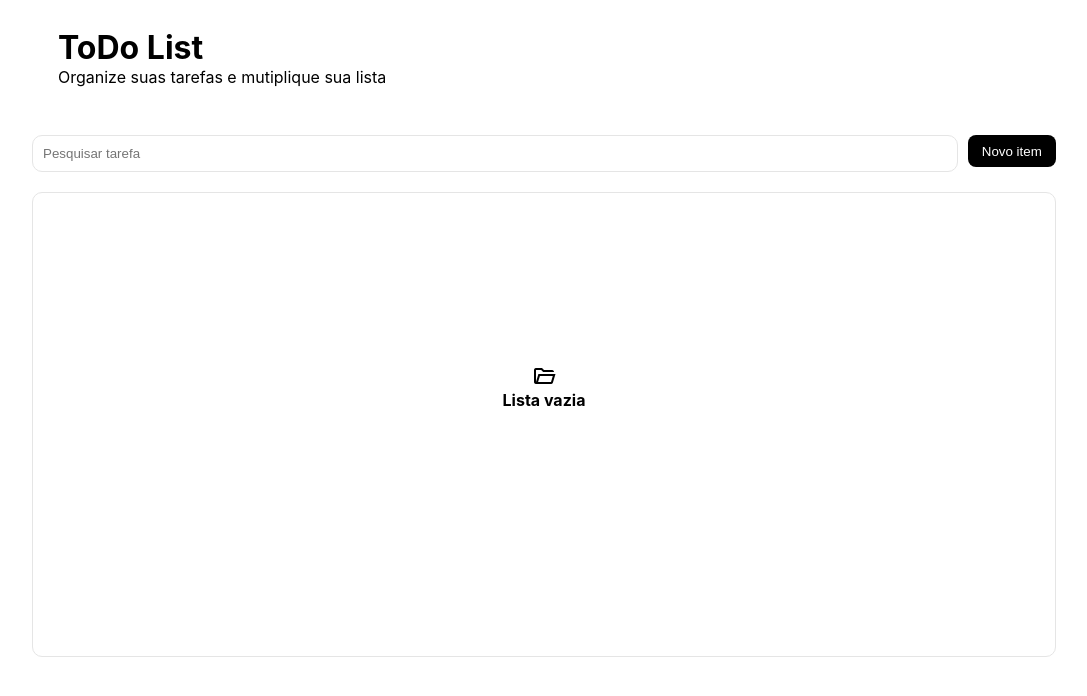
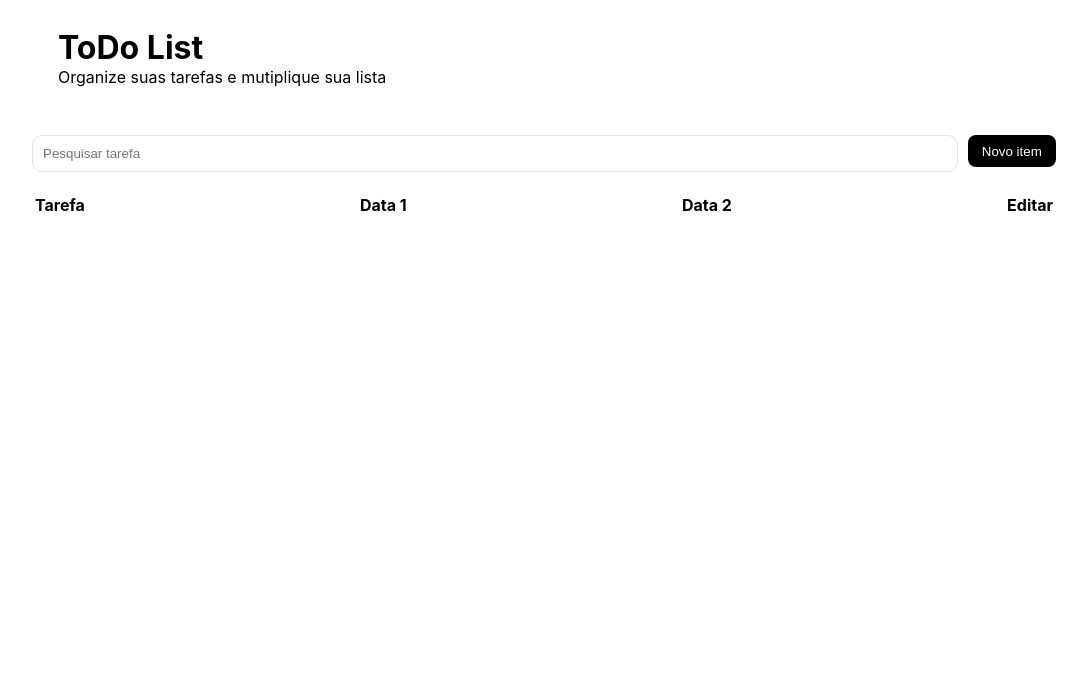
Before and after one commit to matheusdepsantos/todo-list, a React (Create React App) app: page / in a window 1280 px wide. Shown: the top 696 px of the page, without its empty margins (96-1183 px from the left). Built offline with nearby package versions, Linux system fonts and the light colour scheme; the HTML template or start-up script is replaced by a standard one.

Commit message:
Validação da data na lista

```diff
--- a/src/App.tsx
+++ b/src/App.tsx
@@ -1,10 +1,11 @@
-import React, { useState } from "react";
+import React, { useEffect, useState } from "react";
 import logo from "./logo.svg";
 import "./App.css";
 import Button from "./components/Button";
 import Input from "./components/Input";
 import List, { Tarefa } from "./components/List";
 import Modal from "./components/Modal";
+import DatePicker from "./components/DatePicker";
 
 const styles = {
   textButton: {
@@ -17,30 +18,30 @@ const styles = {
 };
 
 function App() {
-  const [tarefasFiltradas, setTarefasFiltradas] = useState();
-
   const [modalOpened, setModalOpened] = useState(false);
 
   const [pesquisarTarefa, setPesquisarTarefa] = useState("");
   const [novaTarefa, setnovaTarefa] = useState("");
+  const [data, setData] = useState("");
 
-  const [tarefas, setTarefas] = useState<Tarefa[]>([
-    // {
-    //   nome: "Lavar a louça",
-    //   done: false,
-    // },
-    // {
-    //   nome: "Fazer a comida",
-    //   done: true,
-    // },
-    // {
-    //   nome: "Buscar o gustavo",
-    //   done: false,
-    // },
-  ]);
+  const [tarefasFiltradas, setTarefasFiltradas] = useState<Tarefa[]>([]);
+  const [tarefas, setTarefas] = useState<Tarefa[]>([]);
+
+  useEffect(() => {
+    const tarefasFiltradas = tarefas.filter((tarefa) =>
+      tarefa.nome.toLowerCase().includes(pesquisarTarefa.toLowerCase())
+    );
+    setTarefasFiltradas(tarefasFiltradas);
+    console.log(tarefasFiltradas);
+    if (pesquisarTarefa.length === 0) setTarefasFiltradas(tarefas);
+  }, [pesquisarTarefa, tarefas]);
 
   const adicionarTarefa = () => {
-    setTarefas((tarefas) => [...tarefas, { nome: novaTarefa, done: false }]);
+    console.log(data);
+    setTarefas((tarefas) => [
+      ...tarefas,
+      { nome: novaTarefa, data: data, done: false },
+    ]);
     setModalOpened(false);
     setnovaTarefa("");
   };
@@ -93,11 +94,40 @@ function App() {
           <Button label="Novo item" onClick={() => setModalOpened(true)} />
         </div>
 
-        <List
-          tarefas={tarefas}
+        {/* <List
+          tarefas={tarefasFiltradas}
           onRemove={(e) => removerTarefa(e)}
           onComplete={(i, d) => completarTarefa(i, d)}
-        />
+        /> */}
+
+        <table>
+          <tr
+            style={{
+              display: "flex",
+              justifyContent: "space-between",
+              width: "100%",
+            }}
+          >
+            <th>Tarefa</th>
+            <th>Data 1</th>
+            <th>Data 2</th>
+            <th>Editar</th>
+          </tr>
+          {tarefas.map((tarefa) => (
+            <tr
+              style={{
+                display: "flex",
+                justifyContent: "space-between",
+                width: "100%",
+              }}
+            >
+              <td>{tarefa.nome}</td>
+              <td>{tarefa.data}</td>
+              <td>{tarefa.data}</td>
+              <td>Editar</td>
+            </tr>
+          ))}
+        </table>
 
         <Modal
           opened={modalOpened}
@@ -119,10 +149,17 @@ function App() {
               onChange={(event) => setnovaTarefa(event)}
             />
 
+            <Input
+              type="date"
+              placeholder="Digite a data"
+              value={data}
+              onChange={(event) => setData(event)}
+            />
+
             <Button
               label="Salvar"
               onClick={() => adicionarTarefa()}
-              disable={novaTarefa.length === 0}
+              disable={novaTarefa.length === 0 || data.length === 0}
             />
           </div>
         </Modal>
--- a/src/components/Input.tsx
+++ b/src/components/Input.tsx
@@ -8,15 +8,16 @@ const styles = {
 };
 
 interface Props {
+  type?: string;
   placeholder: string;
   value: string;
   onChange: (e: string) => void;
 }
 
-function Input({ placeholder, value, onChange }: Props) {
+function Input({ type = "text", placeholder, value, onChange }: Props) {
   return (
     <input
-      type="text"
+      type={type}
       placeholder={placeholder}
       style={styles.inputInsert}
       value={value}
--- a/src/components/List.tsx
+++ b/src/components/List.tsx
@@ -45,6 +45,7 @@ const styles = {
 export interface Tarefa {
   nome: string;
   done: boolean;
+  data: string;
 }
 
 interface Props {
@@ -62,7 +63,7 @@ function List({ tarefas, onRemove, onComplete }: Props) {
           {tarefas.map((tarefa: Tarefa, index: number) => (
             <div style={styles.containerInfoList} key={index}>
               <div style={{ display: "flex", gap: "5px" }}>
-                {tarefa.done ? (
+                {tarefa.done && tarefa.data ? (
                   <span
                     className="material-symbols-outlined"
                     style={{ cursor: "pointer", color: "green" }}
@@ -86,6 +87,14 @@ function List({ tarefas, onRemove, onComplete }: Props) {
                     }}
                   >
                     {tarefa.nome}
+                  </span>
+                  <span>-</span>
+                  <span
+                    style={{
+                      textDecoration: tarefa.done ? "line-through" : "none",
+                    }}
+                  >
+                    {new Date(tarefa.data).toLocaleDateString()}
                   </span>
                 </div>
               </div>
```
